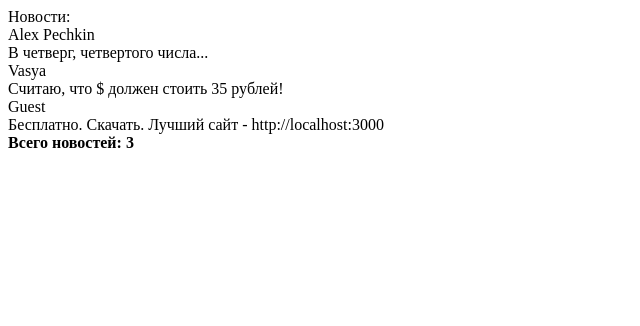
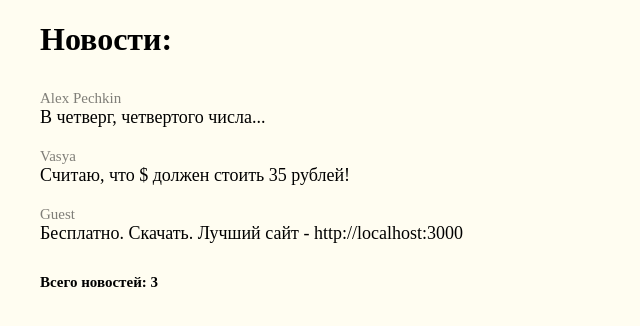
Before and after one commit to i1yas/react-course, a website: page index.html in a window 1280 px wide. Shown: the whole page, without its empty margins (0-640 px from the left). Drawn offline with Linux system fonts and the light colour scheme.

Commit message:
Add styles

```diff
--- a/css/app.css
+++ b/css/app.css
@@ -1,3 +1,33 @@
 .none {
 	display: none !important;
 }
+
+body {
+	background-color: #fffdf1;
+}
+
+.app {
+	margin: 0 auto;
+	max-width: 1200px;
+}
+
+.news {
+	font-size: 15px;
+}
+
+.news__author {
+	color: rgba(0, 0, 0, 0.5);
+}
+
+.news__text {
+	font-size: 1.2em;
+}
+
+.news__count {
+	display: block;
+	margin-top: 20px;
+}
+
+.article {
+	padding: 10px 0;
+}
--- a/js/app.css
+++ /dev/null
@@ -1,3 +0,0 @@
-.none {
-	display: none !important;
-}
--- a/js/app.js
+++ b/js/app.js
@@ -37,7 +37,7 @@ const News = function(props) {
   return (
     <div className="news">
       {newsTemplate}
-      <strong className={props.data.length > 0 ? '' : 'none'}>
+      <strong className={props.data.length > 0 ? 'news__count' : 'none'}>
         Всего новостей: {props.data.length}
       </strong>
     </div>
@@ -47,7 +47,7 @@ const News = function(props) {
 const App = function() {
   return (
     <div className="app">
-      Новости:
+      <h1>Новости:</h1>
       <News data={NEWS} />
     </div>
   )
```
